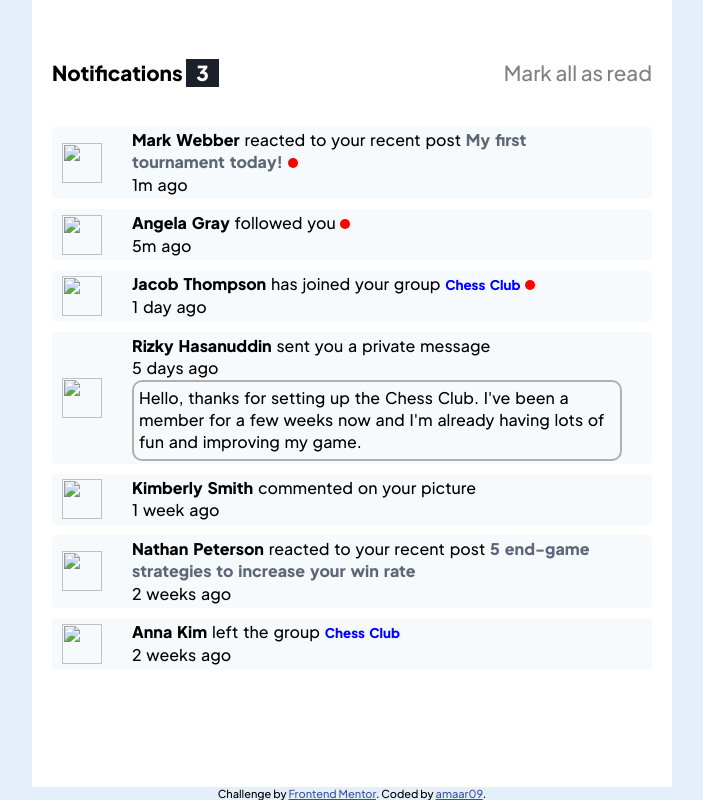
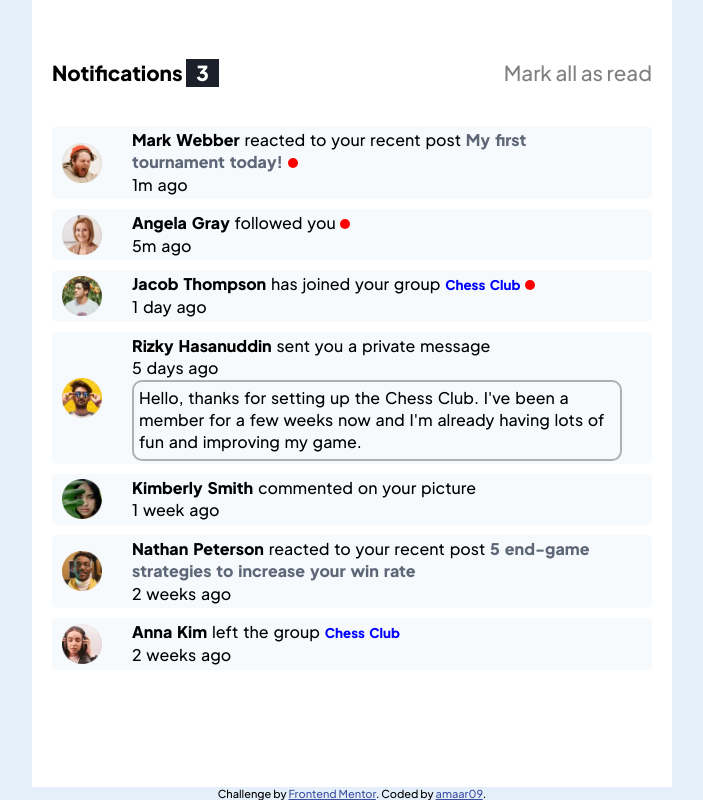
Before and after one commit to amaar09/notifications-page-main, a plain HTML site: page index.html in a window 1280 px wide. Shown: the whole page, without its empty margins (288-991 px from the left). Drawn offline with Linux system fonts and the light colour scheme; the site is published under a folder, as on GitHub Pages, so addresses that start at the root find nothing.

Commit message:
2nd commit

```diff
--- a/index.html
+++ b/index.html
@@ -24,7 +24,7 @@
       <div class="notification">
 
         <div class="individual">
-          <img src="/assets/images/avatar-mark-webber.webp" alt="">
+          <img src="./assets/images/avatar-mark-webber.webp" alt="">
           <div>
             <p>
               <strong>Mark Webber</strong>
@@ -37,7 +37,7 @@
         </div>
 
         <div class="individual">
-          <img src="/assets/images/avatar-angela-gray.webp" alt="">
+          <img src="./assets/images/avatar-angela-gray.webp" alt="">
           <div>
             <p>
               <strong>Angela Gray</strong>
@@ -49,7 +49,7 @@
         </div>
 
         <div class="individual">
-          <img src="/assets/images/avatar-jacob-thompson.webp" alt="">
+          <img src="./assets/images/avatar-jacob-thompson.webp" alt="">
           <div>
             <p>
               <strong>Jacob Thompson</strong>
@@ -61,7 +61,7 @@
         </div>
 
         <div class="individual">
-          <img src="/assets/images/avatar-rizky-hasanuddin.webp" alt="">
+          <img src="./assets/images/avatar-rizky-hasanuddin.webp" alt="">
           <div>
             <p>
               <strong>Rizky Hasanuddin</strong>
@@ -74,7 +74,7 @@
         </div>
 
         <div class="individual">
-          <img src="/assets/images/avatar-kimberly-smith.webp" alt="">
+          <img src="./assets/images/avatar-kimberly-smith.webp" alt="">
           <div>
             <p>
               <strong>Kimberly Smith</strong>
@@ -85,7 +85,7 @@
         </div>
 
         <div class="individual">
-          <img src="/assets/images/avatar-nathan-peterson.webp" alt="">
+          <img src="./assets/images/avatar-nathan-peterson.webp" alt="">
           <div>
             <p>
               <strong>Nathan Peterson</strong>
@@ -97,7 +97,7 @@
         </div>
 
         <div class="individual">
-          <img src="/assets/images/avatar-anna-kim.webp" alt="">
+          <img src="./assets/images/avatar-anna-kim.webp" alt="">
           <div>
             <p>
               <strong>Anna Kim</strong>
--- a/style.css
+++ b/style.css
@@ -104,6 +104,10 @@ main{
     border-radius: 10px;
     padding: 5px;
 }
+.message:hover{
+    background-color: var(--Light-grayish-blue-1);
+    cursor: pointer;
+}
 .individual small{
     color: blue;
     font-weight: 800;
```
